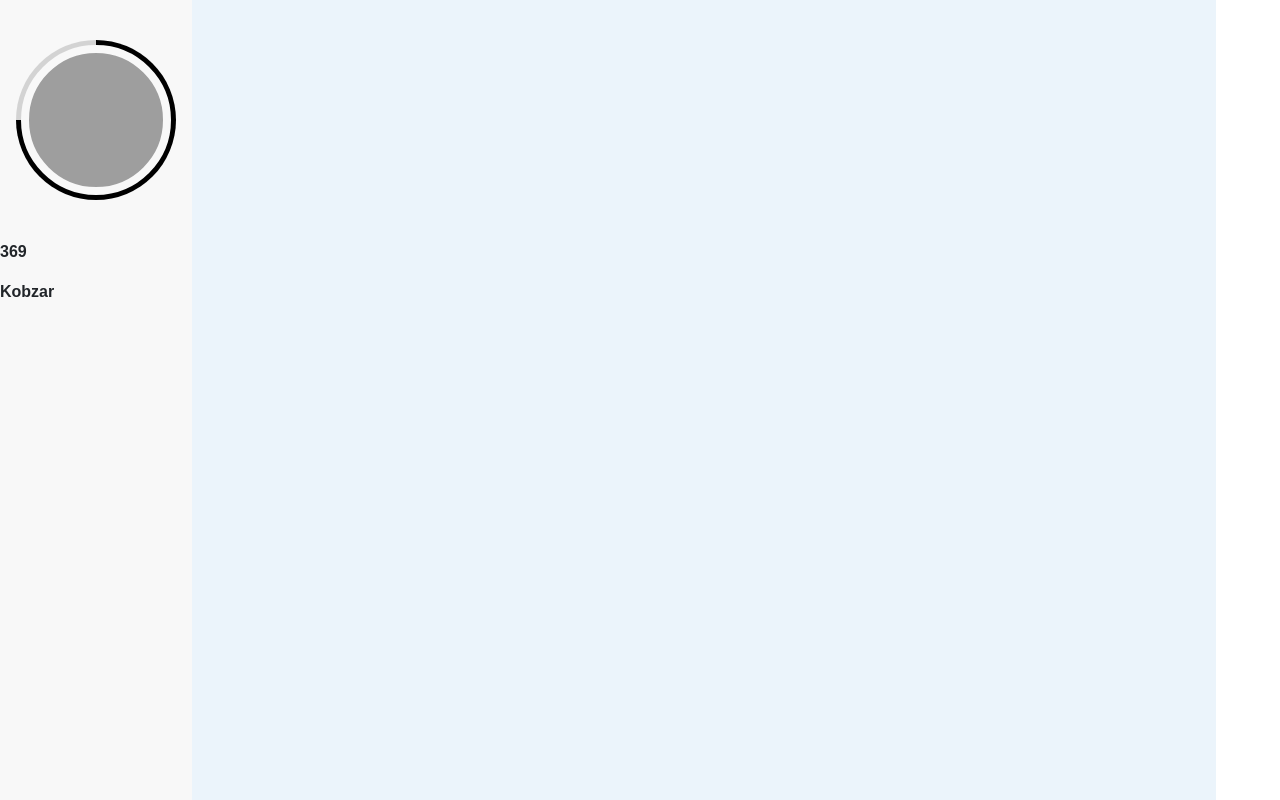
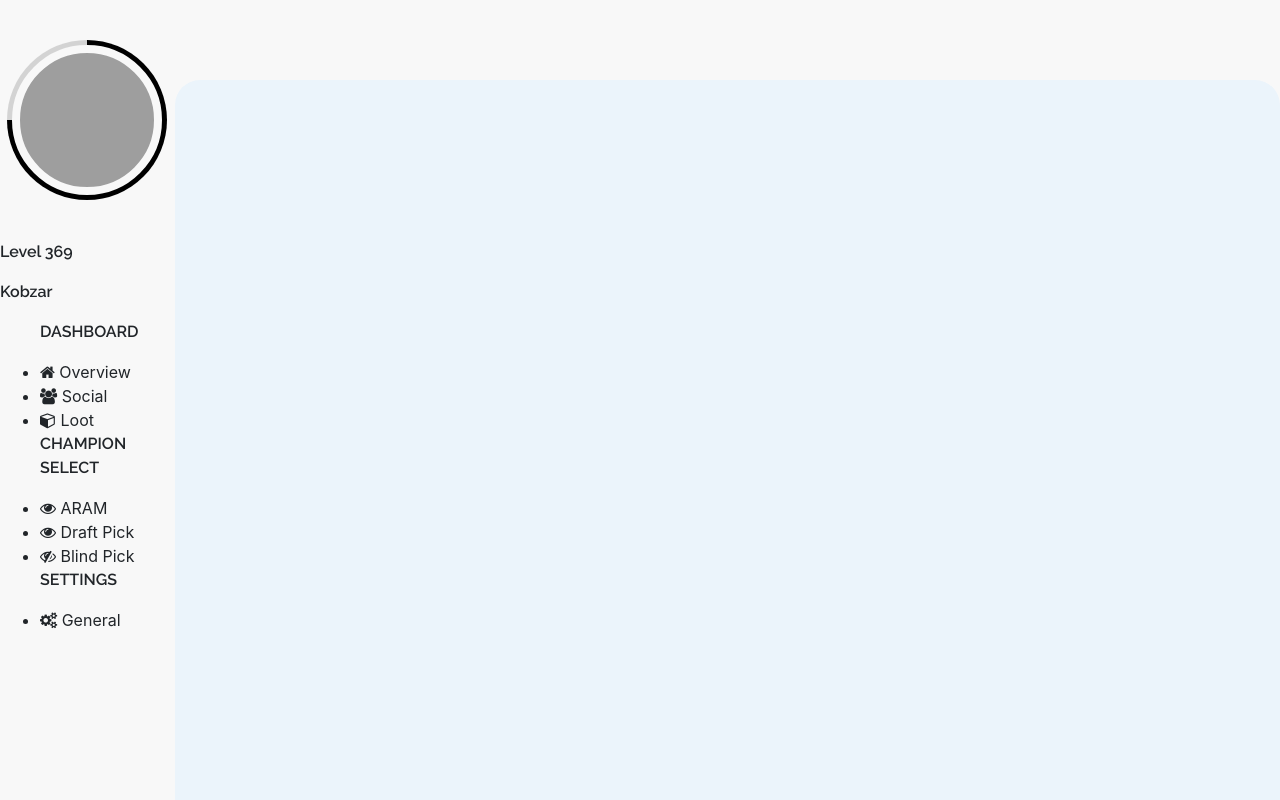
Before and after one commit to koobzaar/Nyx, an Electron app: page src/pages/index/index.html in a window 1280 px wide. Drawn offline with nearby package versions, Linux system fonts and the light colour scheme; grey boxes are pictures that could not be loaded.

Commit message:
Continuando alguns aspectos do front-end
Montando a página inicial. Como tive pouco tempo, foquei no menu lateral e nas definições de posições dos elementos da tela da dashboard e dos outros.

```diff
--- a/src/pages/index/index.css
+++ b/src/pages/index/index.css
@@ -2,7 +2,8 @@
 :root{
     --background-color:#ebf4fb;
     --card-color:#f8f8f8;
-
+    --dashboard:#ebf4fb;
+    --header: #f8f8f8;
 }
 html, body{
     width: 100%;
@@ -13,7 +14,7 @@ html, body{
 body{
     display: flex;
     flex-flow: row;
-    background-color: var(--background-color);
+    background-color: var(--card-color);
 
 }
 /* Menu lateral, início */
@@ -44,7 +45,8 @@ p{
     width: 150px;
     height: 150px;
     border-radius: 100%;
-    background-image: url('http://ddragon.leagueoflegends.com/cdn/11.8.1/img/profileicon/588.png');
+    background-image: url('http://ddragon.leagueoflegends.com/cdn/11.8.1/img/profileicon/3150.png');
+    background-size: cover;
     border: 8px solid var(--card-color);
     box-sizing: border-box;
   }
@@ -61,7 +63,21 @@ p{
 
 /* Menu lateral, fim. */
 .dashboard{
-    width: 80%;
+    width: 95%;
     height: 100%;
-    background-color: var(--background-color);
+    background-color: var(--card-color);
+    padding: 0;
+    margin: 0;
 }
+.panel{
+    background-color: var(--dashboard);
+    width: 100%;
+    height: 90%;
+    border-top-left-radius: 25px;
+    border-top-right-radius: 25px;
+}
+.header{
+    background-color: var(--header);
+    width: 100%;
+    height: 10%;
+}
--- a/src/pages/index/index.html
+++ b/src/pages/index/index.html
@@ -8,7 +8,9 @@
     <link rel="stylesheet" type="text/css" href="index.css">
     <link rel="stylesheet" type="text/css" href="../../style/global.css">
     <link rel="stylesheet" href="../../style/bootstrap.css">
-    <link rel="stylesheet" href="https://stackpath.bootstrapcdn.com/font-awesome/4.7.0/css/font-awesome.min.css" integrity="sha384-wvfXpqpZZVQGK6TAh5PVlGOfQNHSoD2xbE+QkPxCAFlNEevoEH3Sl0sibVcOQVnN" crossorigin="anonymous">
+    <script src="https://kit.fontawesome.com/a12d454c39.js" crossorigin="anonymous"></script>
+    <link rel="stylesheet" href="https://stackpath.bootstrapcdn.com/font-awesome/4.7.0/css/font-awesome.min.css"
+        integrity="sha384-wvfXpqpZZVQGK6TAh5PVlGOfQNHSoD2xbE+QkPxCAFlNEevoEH3Sl0sibVcOQVnN" crossorigin="anonymous">
     <meta http-equiv="Content-Security-Policy"
         content="default-src *; style-src 'self' 'unsafe-inline'; script-src 'self' 'unsafe-inline' 'unsafe-eval' https://ajax.googleapis.com ">
     <script src="https://ajax.googleapis.com/ajax/libs/jquery/3.5.1/jquery.min.js"></script>
@@ -23,13 +25,33 @@
             </div>
         </div>
         <div class="user-info">
-                <p id="level">369</p>
+            <p id="level">Level 369</p>
             <p id="nickname">Kobzar</p>
+        </div>
+        <div class="pages">
+            <ul>
+                <p class="side-menu-class">    DASHBOARD       </p>
+                <li class="side-menu-option"><i class="fa fa-home" aria-hidden="true"></i>   Overview        </li>
+                <li class="side-menu-option"><i class="fa fa-users" aria-hidden="true"></i>   Social          </li>
+                <li class="side-menu-option"><i class="fa fa-cube" aria-hidden="true"></i>   Loot            </li>
 
+                <p class="side-menu-class">     CHAMPION SELECT </p>
+                <li class="side-menu-option"><i class="fa fa-eye" aria-hidden="true"></i>   ARAM      </li>
+                <li class="side-menu-option"><i class="fa fa-eye" aria-hidden="true"></i>   Draft Pick      </li>
+                <li class="side-menu-option"><i class="fa fa-eye-slash" aria-hidden="true"></i>   Blind Pick      </li>
+                <p class="side-menu-class">     SETTINGS </p>
+                <li class="side-menu-option"><i class="fa fa-cogs" aria-hidden="true"></i>   General      </li>
+            </ul>
         </div>
-            <div class="pages"></div>
     </section>
-        <section class="dashboard"></section>
+    <section class="dashboard">
+        <section class="header">
+
+        </section>
+        <section class="panel">
+
+        </section>
+    </section>
 </body>
 
 </html>
```
Also changed, not shown: lang/pt_BR.json (added, +14 -0 lines). Lines whose indentation alone changed are shown as unchanged.
